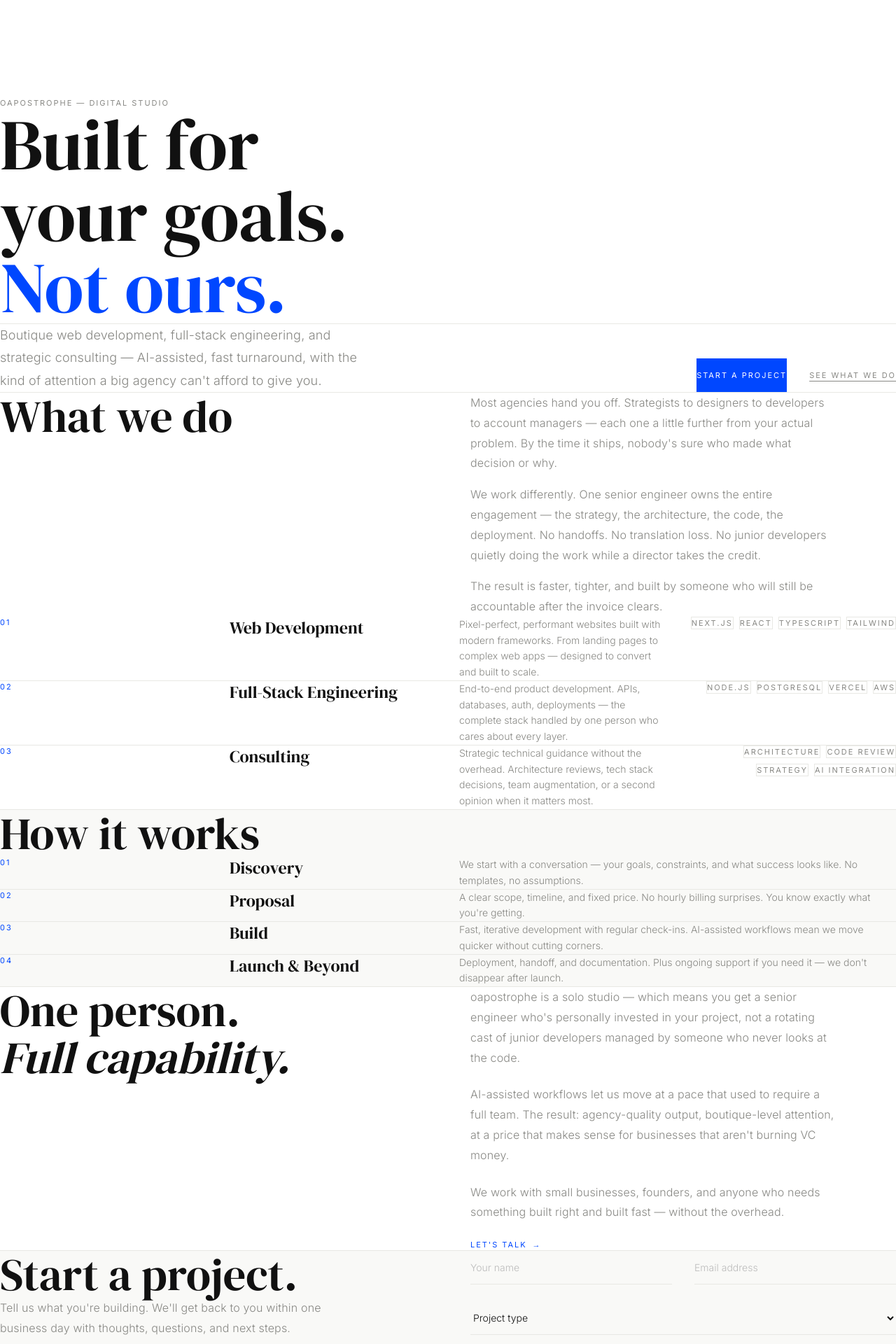
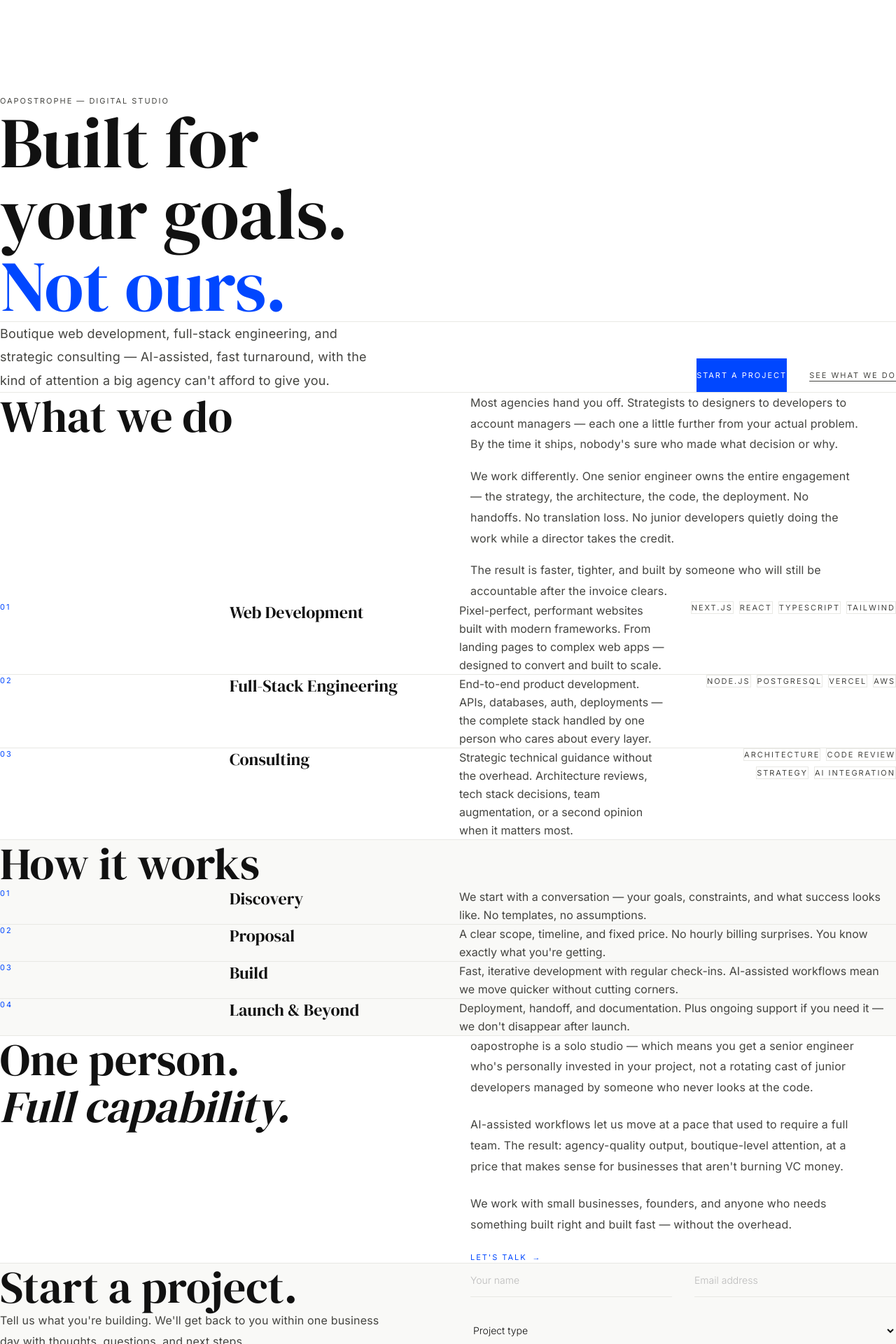
Before and after one commit to professorfalken1942-hash/oapostrophe, a Next.js app: page / in a window 1280 px wide. Shown: the part 240-2160 px from the top of the page at 70% size. Built offline with nearby package versions, Linux system fonts and the light colour scheme.

Commit message:
readability: darker body text, larger font size, tighter line length

```diff
--- a/app/globals.css
+++ b/app/globals.css
@@ -5,7 +5,7 @@
   --black: #111111;
   --white: #ffffff;
   --off-white: #f9f9f7;
-  --gray: #888884;
+  --gray: #444440;
   --light-gray: #e8e8e4;
   --serif: var(--font-serif);
   --sans: var(--font-inter);
@@ -25,7 +25,8 @@ body {
   background: var(--white);
   color: var(--black);
   font-family: var(--font-inter), 'Helvetica Neue', sans-serif;
-  font-weight: 300;
+  font-weight: 400;
+  font-size: 16px;
   -webkit-font-smoothing: antialiased;
 }
 
@@ -39,10 +40,10 @@ body {
 }
 
 .body-copy {
-  max-width: 520px;
-  line-height: 1.8;
-  letter-spacing: 0.01em;
-  font-weight: 300;
+  max-width: 560px;
+  line-height: 1.85;
+  letter-spacing: 0.012em;
+  font-weight: 400;
 }
 
 .label-text {
--- a/components/About.tsx
+++ b/components/About.tsx
@@ -25,7 +25,7 @@ export default function About() {
             whileInView={{ opacity: 1, y: 0 }}
             viewport={{ once: true }}
             transition={{ duration: 0.7, delay: 0.15 }}
-            className="body-copy flex flex-col gap-6 text-[#888884]"
+            className="body-copy flex flex-col gap-6 text-[#444440]"
           >
             <p>
               oapostrophe is a solo studio — which means you get a senior engineer who&apos;s
--- a/components/Contact.tsx
+++ b/components/Contact.tsx
@@ -45,7 +45,7 @@ export default function Contact() {
             <h2 className="serif text-[clamp(2rem,5vw,4.5rem)] leading-[1.05] text-[#111111] mb-8">
               Start a project.
             </h2>
-            <p className="body-copy text-[#888884]">
+            <p className="body-copy text-[#444440]">
               Tell us what you&apos;re building. We&apos;ll get back to you within one business day
               with thoughts, questions, and next steps.
             </p>
--- a/components/Footer.tsx
+++ b/components/Footer.tsx
@@ -10,7 +10,7 @@ export default function Footer() {
         </p>
         <a
           href="mailto:hello@oapostrophe.com"
-          className="label-text text-[#888884] hover:text-[#0047FF] transition-colors"
+          className="label-text text-[#444440] hover:text-[#0047FF] transition-colors"
         >
           hello@oapostrophe.com
         </a>
--- a/components/Hero.tsx
+++ b/components/Hero.tsx
@@ -11,7 +11,7 @@ export default function Hero() {
           animate={{ opacity: 1, y: 0 }}
           transition={{ duration: 0.9, ease: [0.16, 1, 0.3, 1] }}
         >
-          <p className="label-text text-[#888884] mb-16">
+          <p className="label-text text-[#444440] mb-16">
             oapostrophe — Digital Studio
           </p>
 
@@ -22,7 +22,7 @@ export default function Hero() {
           </h1>
 
           <div className="flex flex-col md:flex-row md:items-end justify-between gap-12 border-t border-[#e8e8e4] pt-10">
-            <p className="body-copy text-lg text-[#888884]">
+            <p className="body-copy text-lg text-[#444440]">
               Boutique web development, full-stack engineering, and strategic consulting —
               AI-assisted, fast turnaround, with the kind of attention a big agency can&apos;t afford to give you.
             </p>
@@ -33,7 +33,7 @@ export default function Hero() {
               >
                 Start a project
               </a>
-              <a href="#services" className="label-text text-[#888884] hover:text-[#111111] transition-colors underline underline-offset-4">
+              <a href="#services" className="label-text text-[#444440] hover:text-[#111111] transition-colors underline underline-offset-4">
                 See what we do
               </a>
             </div>
--- a/components/Nav.tsx
+++ b/components/Nav.tsx
@@ -14,7 +14,7 @@ export default function Nav() {
         <a href="#" className="serif text-xl italic text-[#111111]">
           o&apos;
         </a>
-        <div className="flex items-center gap-10 label-text text-[#888884]">
+        <div className="flex items-center gap-10 label-text text-[#444440]">
           <a href="#services" className="hover:text-[#111111] transition-colors">Services</a>
           <a href="#process" className="hover:text-[#111111] transition-colors">Process</a>
           <a href="#about" className="hover:text-[#111111] transition-colors">About</a>
--- a/components/Process.tsx
+++ b/components/Process.tsx
@@ -54,7 +54,7 @@ export default function Process() {
             >
               <span className="label-text text-[#0047FF]">{step.number}</span>
               <h3 className="serif text-2xl text-[#111111]">{step.title}</h3>
-              <p className="text-sm text-[#888884] leading-relaxed md:col-span-2">{step.description}</p>
+              <p className="text-base text-[#444440] leading-relaxed md:col-span-2">{step.description}</p>
             </motion.div>
           ))}
         </div>
--- a/components/Services.tsx
+++ b/components/Services.tsx
@@ -39,7 +39,7 @@ export default function Services() {
             What we do
           </h2>
           <div className="flex flex-col justify-end">
-            <div className="body-copy flex flex-col gap-4 text-[#888884]">
+            <div className="body-copy flex flex-col gap-4 text-[#444440]">
               <p>
                 Most agencies hand you off. Strategists to designers to developers to account managers —
                 each one a little further from your actual problem. By the time it ships, nobody&apos;s
@@ -70,10 +70,10 @@ export default function Services() {
             >
               <span className="label-text text-[#0047FF]">{service.number}</span>
               <h3 className="serif text-2xl text-[#111111] md:col-span-1">{service.title}</h3>
-              <p className="text-sm text-[#888884] leading-relaxed md:col-span-1">{service.description}</p>
+              <p className="text-base text-[#444440] leading-relaxed md:col-span-1">{service.description}</p>
               <div className="flex flex-wrap gap-2 md:justify-end">
                 {service.tags.map((tag) => (
-                  <span key={tag} className="label-text text-[#888884] border border-[#e8e8e4] px-3 py-1">
+                  <span key={tag} className="label-text text-[#444440] border border-[#e8e8e4] px-3 py-1">
                     {tag}
                   </span>
                 ))}
```
